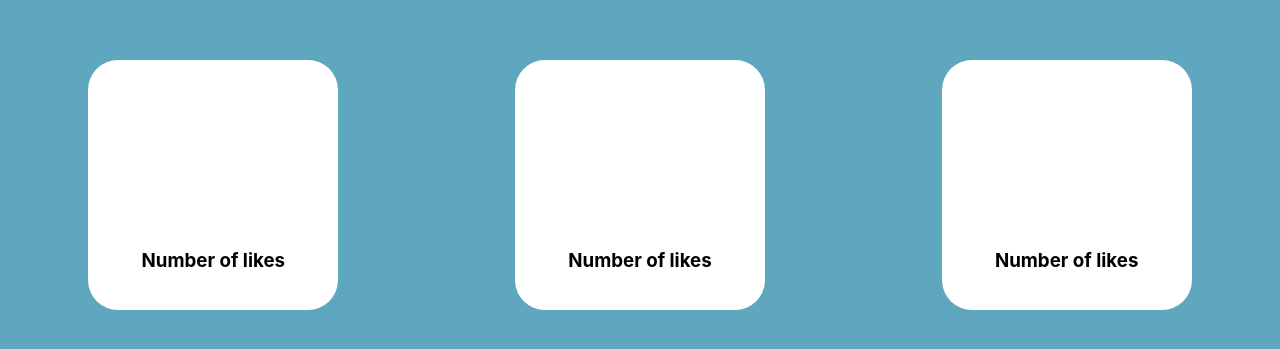
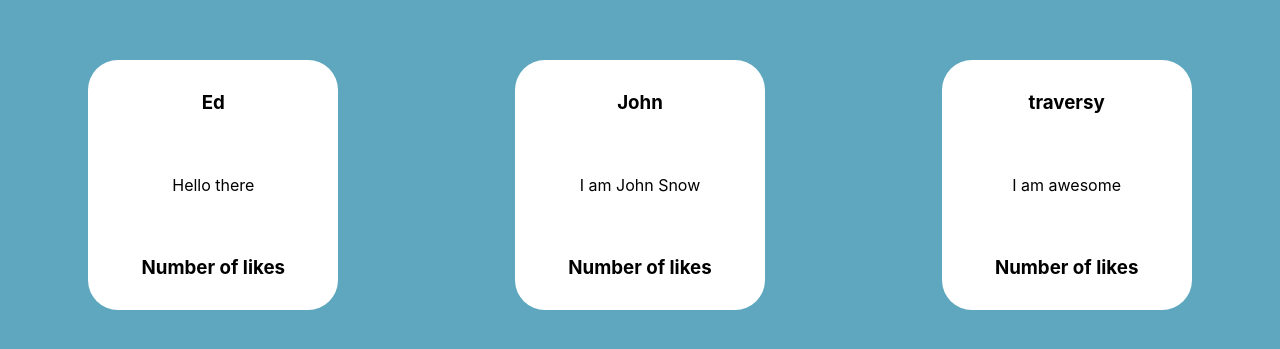
Before and after one commit to christina-ml/dev-ed-tutorial, a React (Create React App) app: page / in a window 1280 px wide. Shown: the part 215-564 px from the top of the page. Built offline with nearby package versions, Linux system fonts and the light colour scheme.

Commit message:
using State to get the name and message components

```diff
--- a/src/App.js
+++ b/src/App.js
@@ -22,11 +22,14 @@ function App(){
 
 
   /* Can add a ternary operator in the className */
-  /* Map over the `users` with JSX, so use parentheses instead of curly brackets */
+  /*
+  - Map over the `users` with JSX, so use parentheses instead of curly brackets
+  - Can set a class to the Tweet, and get the rest of the info from the State. such as `user.name`
+  */
   return(
     <div className="app">
       {users.map(user => (
-        <Tweet />
+        <Tweet name={user.name} message={user.message}/>
       ))}
     </div>
   )
```
